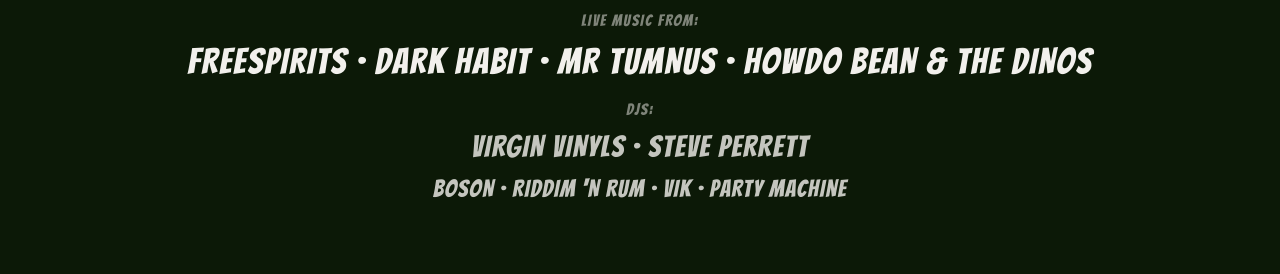
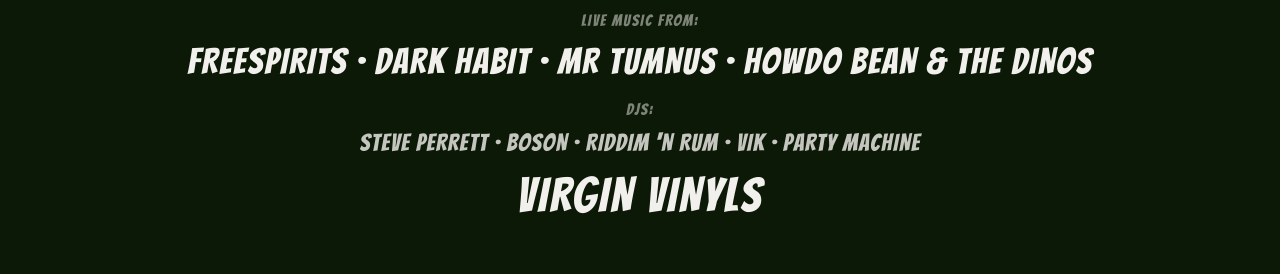
Before and after one commit to simonmetcalfe/litg, an Astro site: page / in a window 1280 px wide. Shown: the part 1662-1936 px from the top of the page. Built offline with nearby package versions, Linux system fonts and the light colour scheme; Astro itself is replaced by a stand-in of ours; grey boxes are pictures that could not be loaded.

Commit message:
Update VV

```diff
--- a/src/components/Acts.astro
+++ b/src/components/Acts.astro
@@ -71,11 +71,17 @@ let fallbackGradientIndex = 0;
                   DJs:
                 </p>
               )}
-              {day.djs.map((row) => (
-                <p class={`font-bangers tracking-wider leading-snug ${day.live ? 'text-lotg-offwhite/80' : 'text-lotg-offwhite'} ${(day.live ? djSizeClass : liveSizeClass)[row.size ?? 'sm']}`}>
-                  {row.acts.join(' · ')}
-                </p>
-              ))}
+              {day.djs.map((row) => {
+                const size = row.size ?? 'sm';
+                // Headliner DJs (lg) match live headliner size; supporting DJs stay a step smaller when live also plays
+                const sizeClass = (size === 'lg' || !day.live ? liveSizeClass : djSizeClass)[size];
+                const colorClass = size === 'lg' || !day.live ? 'text-lotg-offwhite' : 'text-lotg-offwhite/80';
+                return (
+                  <p class={`font-bangers tracking-wider leading-snug ${colorClass} ${sizeClass}`}>
+                    {row.acts.join(' · ')}
+                  </p>
+                );
+              })}
             </div>
           )}
         </div>
--- a/src/data/site.ts
+++ b/src/data/site.ts
@@ -87,8 +87,8 @@ export const lineupByDay: LineupDay[] = [
       },
     ],
     djs: [
-      { acts: ["VIRGIN VINYLS", "STEVE PERRETT"], size: "md" },
-      { acts: ["BOSON", "RIDDIM 'N RUM", "VIK", "PARTY MACHINE"], size: "sm" },
+      { acts: ["STEVE PERRETT", "BOSON", "RIDDIM 'N RUM", "VIK", "PARTY MACHINE"], size: "sm" },
+      { acts: ["VIRGIN VINYLS"], size: "lg" },
     ],
   },
 ];
```
